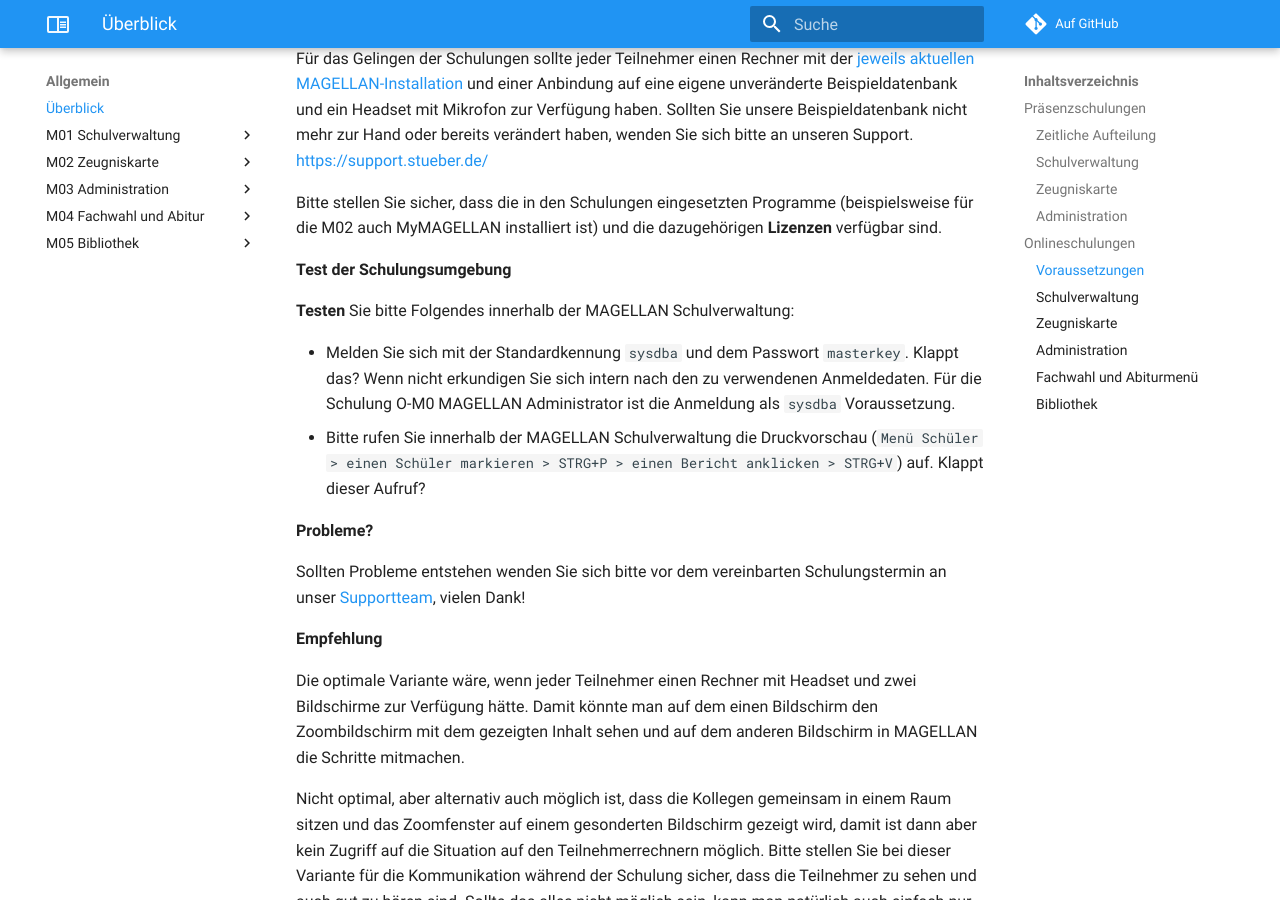
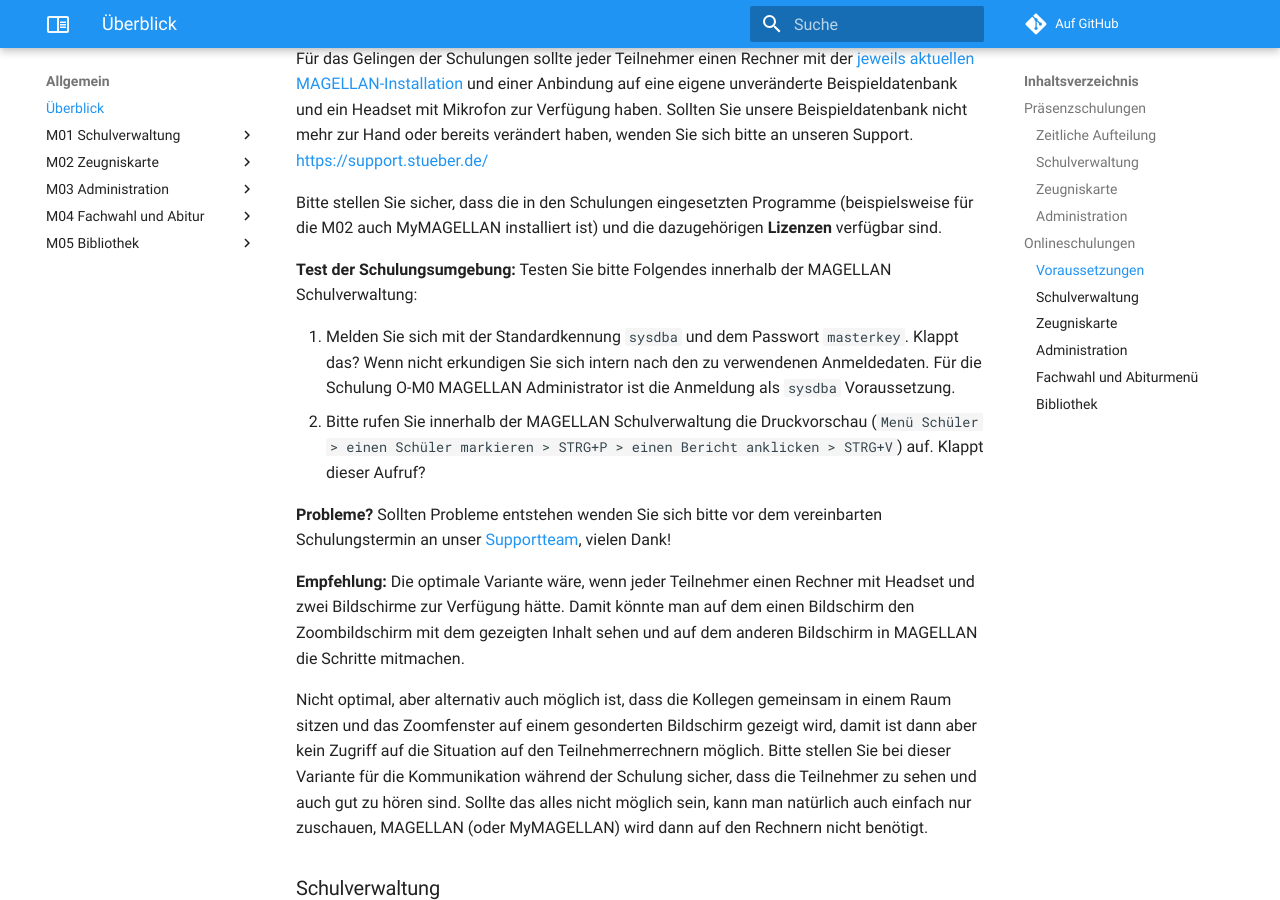
Before and after one commit to stuebersystems/doc.magellan-schulungen.de, an MkDocs documentation site: the page built from docs/index.md, in a window 1280 px wide and 900 px high, scrolled down 2345 px. Built offline with MkDocs 1.6.1 and Material for MkDocs 9.7.7, drawn with Linux system fonts in a browser that asks for light colours; comment, search, counter and statistics services are not loaded; part of the change alters nothing that is shown.

Commit message:
no message

```diff
--- a/docs/index.md
+++ b/docs/index.md
@@ -56,20 +56,14 @@ Sollten Sie unsere Beispieldatenbank nicht mehr zur Hand oder bereits verändert
 
 Bitte stellen Sie sicher, dass die in den Schulungen eingesetzten Programme (beispielsweise für die M02 auch MyMAGELLAN installiert ist) und die dazugehörigen **Lizenzen** verfügbar sind.
 
-**Test der Schulungsumgebung**
+**Test der Schulungsumgebung:** Testen Sie bitte Folgendes innerhalb der MAGELLAN Schulverwaltung:
 
-**Testen** Sie bitte Folgendes innerhalb der MAGELLAN Schulverwaltung:
+1. Melden Sie sich mit der Standardkennung `sysdba` und dem Passwort `masterkey`. Klappt das? Wenn nicht erkundigen Sie sich intern nach den zu verwendenen Anmeldedaten. Für die Schulung O-M0 MAGELLAN Administrator ist die Anmeldung als `sysdba` Voraussetzung.
+2. Bitte rufen Sie innerhalb der MAGELLAN Schulverwaltung die Druckvorschau (`Menü Schüler > einen Schüler markieren > STRG+P > einen Bericht anklicken > STRG+V`) auf. Klappt dieser Aufruf?
 
-* Melden Sie sich mit der Standardkennung `sysdba` und dem Passwort `masterkey`. Klappt das? Wenn nicht erkundigen Sie sich intern nach den zu verwendenen Anmeldedaten. Für die Schulung O-M0 MAGELLAN Administrator ist die Anmeldung als `sysdba` Voraussetzung.
-* Bitte rufen Sie innerhalb der MAGELLAN Schulverwaltung die Druckvorschau (`Menü Schüler > einen Schüler markieren > STRG+P > einen Bericht anklicken > STRG+V`) auf. Klappt dieser Aufruf?
+**Probleme?** Sollten Probleme entstehen wenden Sie sich bitte vor dem vereinbarten Schulungstermin an unser [Supportteam](https://support.stueber.de/), vielen Dank!
 
-**Probleme?**
-
-Sollten Probleme entstehen wenden Sie sich bitte vor dem vereinbarten Schulungstermin an unser [Supportteam](https://support.stueber.de/), vielen Dank!
-
-**Empfehlung**
-
-Die optimale Variante wäre, wenn jeder Teilnehmer einen Rechner mit Headset und zwei Bildschirme zur Verfügung hätte. Damit könnte man auf dem einen Bildschirm den Zoombildschirm mit dem gezeigten Inhalt sehen und auf dem anderen Bildschirm in MAGELLAN die Schritte mitmachen.
+**Empfehlung:** Die optimale Variante wäre, wenn jeder Teilnehmer einen Rechner mit Headset und zwei Bildschirme zur Verfügung hätte. Damit könnte man auf dem einen Bildschirm den Zoombildschirm mit dem gezeigten Inhalt sehen und auf dem anderen Bildschirm in MAGELLAN die Schritte mitmachen.
 
 Nicht optimal, aber alternativ auch möglich ist, dass die Kollegen gemeinsam in einem Raum sitzen und das Zoomfenster auf einem gesonderten Bildschirm gezeigt wird, damit ist dann aber kein Zugriff auf die Situation auf den Teilnehmerrechnern möglich. Bitte stellen Sie bei dieser Variante für die Kommunikation während der Schulung sicher, dass die Teilnehmer zu sehen und auch gut zu hören sind.
 Sollte das alles nicht möglich sein, kann man natürlich auch einfach nur zuschauen, MAGELLAN (oder MyMAGELLAN) wird dann auf den Rechnern nicht benötigt.
```
